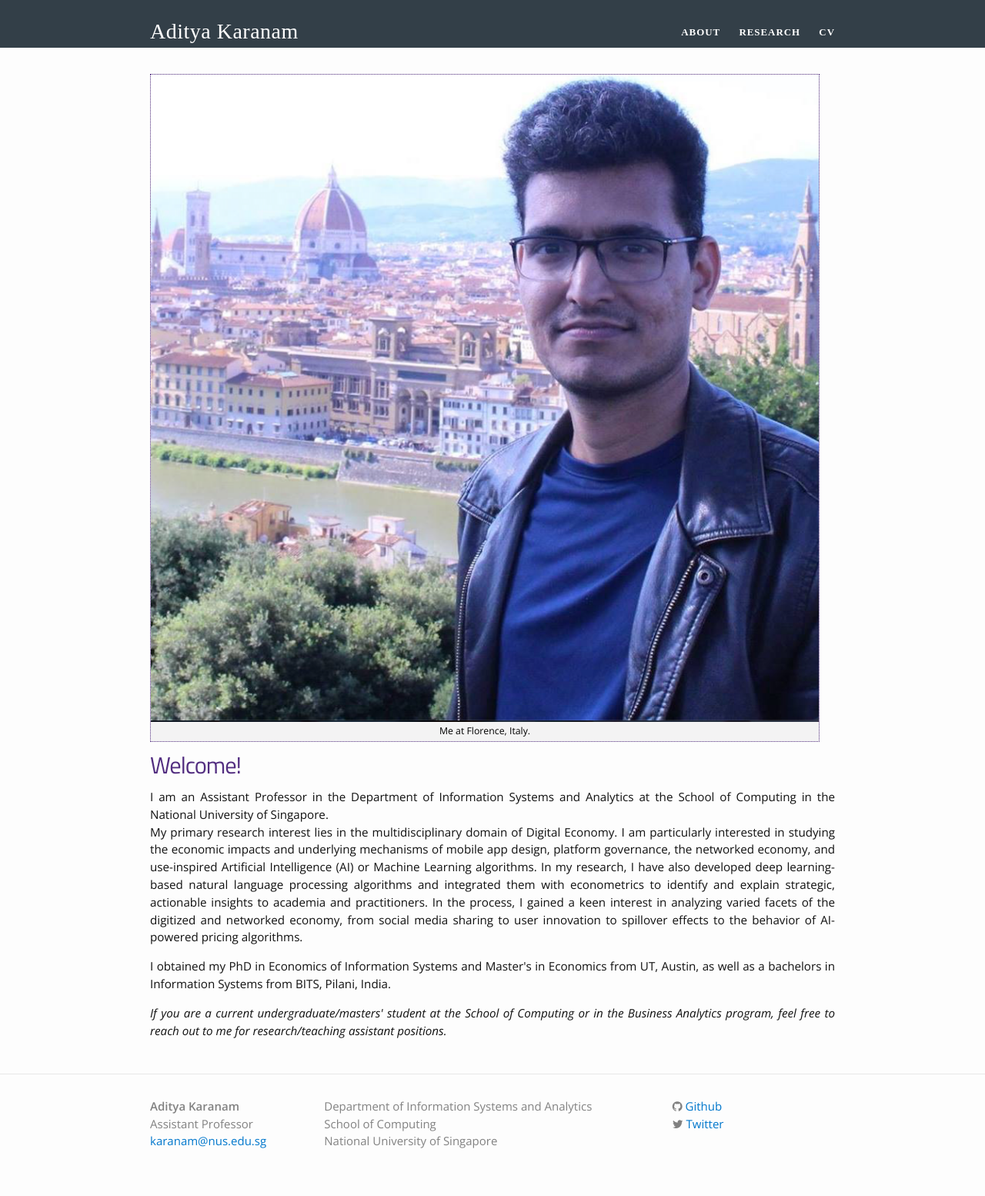
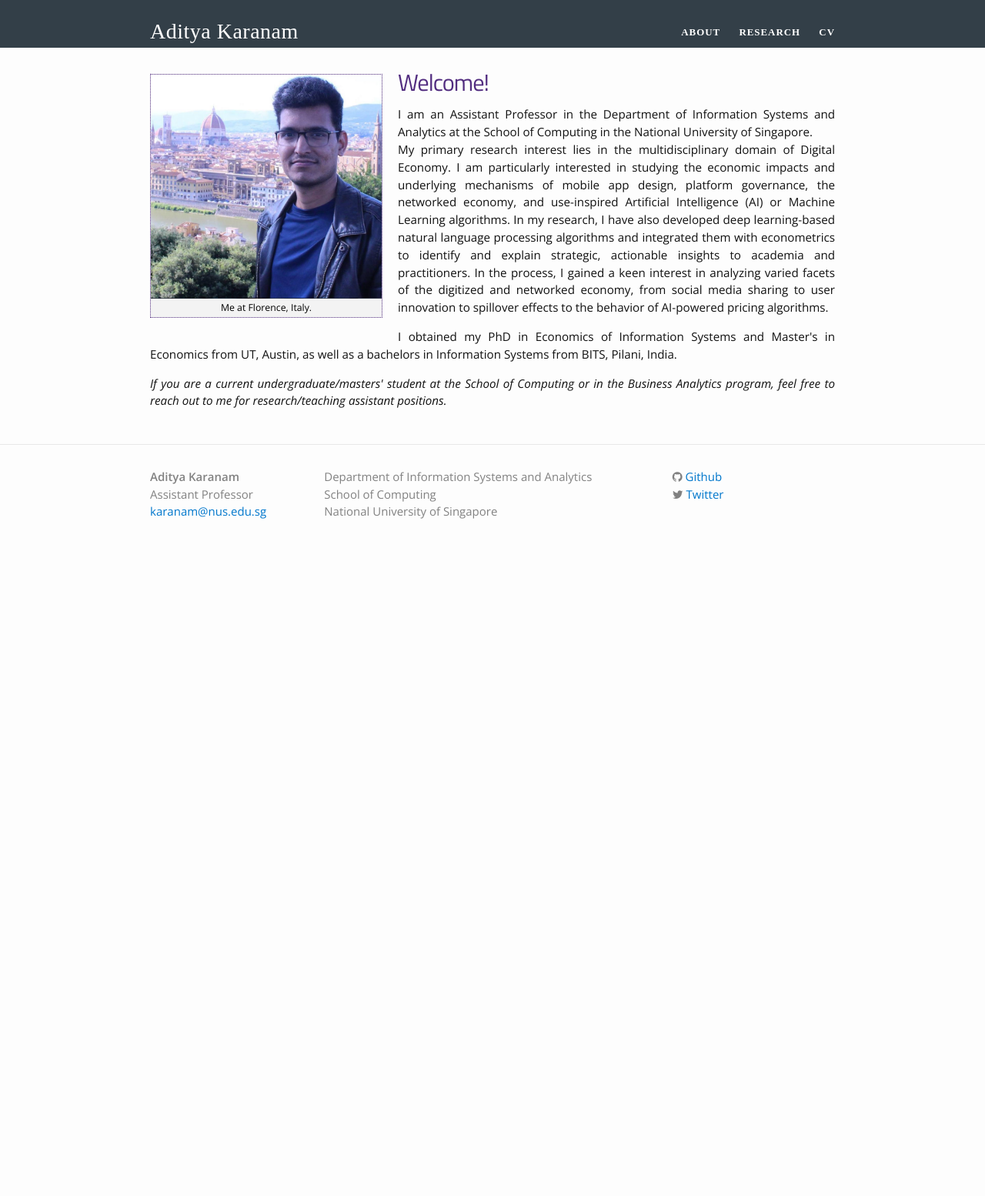
Before and after one commit to askaranam/askaranam.github.io, a Jekyll site: the page built from index.html, in a window 1280 px wide. Shown: the whole page at 77% size. Built offline with Jekyll 4.4.1, drawn with Linux system fonts in a browser that asks for light colours; nearby versions of some CDN libraries; some web fonts are replaced; after the commit the page ends 900 px from its top, so only the background shows below that.

Commit message:
Update index.html

```diff
--- a/index.html
+++ b/index.html
@@ -18,7 +18,7 @@ layout: default
 <div class="home">
 
 
-	{% include image.html url="/images/profile2.png" caption="Me at Florence, Italy." style="width:10px;height:auto;" align="left" %}
+	{% include image.html url="/images/profile2.png" caption="Me at Florence, Italy." width=300 align="left" %}
 
 <h1>Welcome!</h1>
 
```
